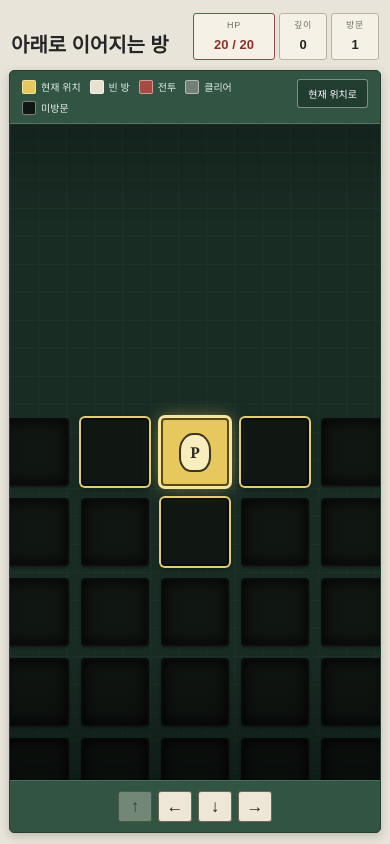
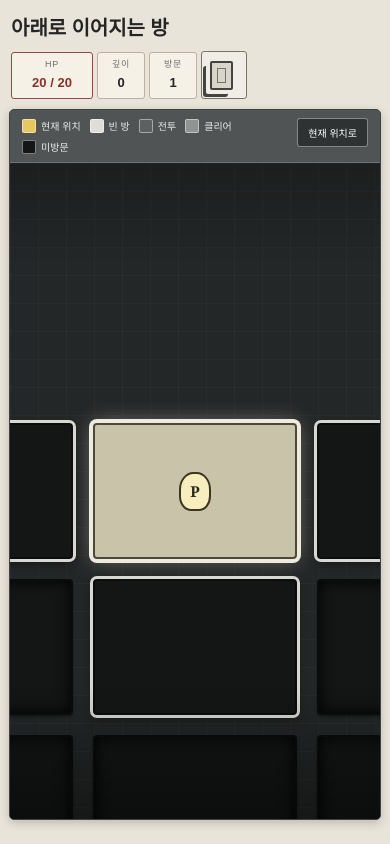
Before and after one commit to dhwangdo/solitaire-deckbattle-prototype, a Next.js app: page / in a window 390 px wide. Built offline with nearby package versions, Linux system fonts and the light colour scheme.

Commit message:
Add freeform deck editing

```diff
--- a/app/globals.css
+++ b/app/globals.css
@@ -59,6 +59,7 @@ h1 { margin: 0; font-size: 25px; font-weight: 600; }
 
 .map-shell { width: min(1280px, 100%); }
 .map-topbar { align-items: center; }
+.map-top-actions { display: flex; align-items: center; gap: 10px; }
 
 .map-run-stats {
   display: flex;
@@ -83,9 +84,9 @@ h1 { margin: 0; font-size: 25px; font-weight: 600; }
 
 .map-board {
   overflow: hidden;
-  border: 1px solid #263d32;
+  border: 1px solid #3e4243;
   border-radius: 5px;
-  background: #253f34;
+  background: #484c4d;
   box-shadow: 0 3px 10px rgba(35, 36, 31, .22);
 }
 
@@ -99,7 +100,7 @@ h1 { margin: 0; font-size: 25px; font-weight: 600; }
   padding: 8px 12px;
   border-bottom: 1px solid rgba(255,255,255,.18);
   color: rgba(255,255,255,.88);
-  background: #315443;
+  background: #505455;
   font: 10px Arial, sans-serif;
 }
 
@@ -107,10 +108,13 @@ h1 { margin: 0; font-size: 25px; font-weight: 600; }
 .map-legend span { display: flex; align-items: center; gap: 5px; }
 .map-legend i { width: 14px; height: 14px; border: 1px solid rgba(255,255,255,.45); border-radius: 2px; }
 .legend-current { background: #e6c85f; }
-.legend-empty { background: #e8e1d1; }
-.legend-combat { background: #a74a42; }
-.legend-cleared { background: #728078; }
-.legend-unknown { background: #101612; }
+.legend-empty { background: #deddd8; }
+.legend-combat { background: #5d6060; }
+.legend-cleared { background: #909493; }
+.legend-unknown { background: #141616; }
+
+.map-toolbar-actions { display: flex; align-items: center; gap: 10px; }
+.map-help { color: rgba(255,255,255,.68); white-space: nowrap; }
 
 .recenter-map {
   flex: none;
@@ -118,7 +122,7 @@ h1 { margin: 0; font-size: 25px; font-weight: 600; }
   border: 1px solid rgba(255,255,255,.42);
   border-radius: 3px;
   color: white;
-  background: rgba(20,43,33,.55);
+  background: rgba(20,22,22,.55);
   cursor: pointer;
   font-size: 10px;
 }
@@ -136,7 +140,7 @@ h1 { margin: 0; font-size: 25px; font-weight: 600; }
   background:
     linear-gradient(rgba(255,255,255,.025) 1px, transparent 1px),
     linear-gradient(90deg, rgba(255,255,255,.025) 1px, transparent 1px),
-    #192c24;
+    #242727;
   background-size: 28px 28px;
 }
 
@@ -154,31 +158,31 @@ h1 { margin: 0; font-size: 25px; font-weight: 600; }
   position: relative;
   display: grid;
   place-items: center;
-  width: 68px;
-  height: 68px;
-  padding: 4px;
-  border: 2px solid #202721;
+  width: 204px;
+  height: 136px;
+  padding: 8px;
+  border: 2px solid #343737;
   border-radius: 4px;
   color: #2a2a27;
-  background: #e8e1d1;
+  background: #deddd8;
   box-shadow: 0 3px 5px rgba(0,0,0,.24), inset 0 0 0 1px rgba(255,255,255,.42);
   cursor: default;
-  font: 700 10px Arial, sans-serif;
+  font: 700 13px Arial, sans-serif;
 }
 
 .map-room.is-unknown {
-  border-color: #090d0b;
+  border-color: #0b0d0d;
   color: transparent;
-  background: #101612;
+  background: #141616;
   box-shadow: inset 0 0 15px #000, 0 2px 3px rgba(0,0,0,.32);
 }
 
-.map-room.is-combat { border-color: #692d29; color: white; background: #a74a42; }
-.map-room.is-cleared { border-color: #47534c; color: #e8edea; background: #728078; }
-.map-room.is-adjacent { cursor: pointer; box-shadow: 0 0 0 2px #e2cc76, 0 3px 8px rgba(0,0,0,.35); }
+.map-room.is-combat { border-color: #393b3b; color: white; background: #5d6060; }
+.map-room.is-cleared { border-color: #5b5f5e; color: white; background: #909493; }
+.map-room.is-adjacent { cursor: pointer; box-shadow: 0 0 0 3px #d8d8d2, 0 4px 12px rgba(0,0,0,.42); }
 .map-room.is-adjacent:hover { transform: translateY(-2px); filter: brightness(1.12); }
 .map-room:focus-visible { outline: 3px solid white; outline-offset: 2px; }
-.map-room.is-current { z-index: 2; border-color: #594918; background: #e6c85f; box-shadow: 0 0 0 3px #f6e59b, 0 0 18px rgba(244,214,99,.52); }
+.map-room.is-current { z-index: 2; border-color: #4c493b; background: #c9c4a9; box-shadow: 0 0 0 4px #eeebdc, 0 0 22px rgba(238,235,220,.42); }
 
 .map-player {
   display: grid;
@@ -200,37 +204,143 @@ h1 { margin: 0; font-size: 25px; font-weight: 600; }
   pointer-events: none;
 }
 
-.map-movement {
+.deck-editor-trigger {
+  display: grid;
+  grid-template-columns: 30px auto;
+  align-items: center;
+  gap: 7px;
+  min-height: 48px;
+  padding: 6px 10px;
+  border: 1px solid #77736a;
+  border-radius: 3px;
+  color: #282724;
+  background: #efede6;
+  cursor: pointer;
+  font: 700 11px Arial, sans-serif;
+}
+
+.deck-editor-trigger:hover { background: white; }
+
+.deck-stack-icon {
   position: relative;
-  z-index: 5;
+  display: block;
+  width: 23px;
+  height: 29px;
+  border: 2px solid #45433d;
+  border-radius: 2px;
+  background: #d8d5cb;
+  box-shadow: -4px 4px 0 #efede6, -6px 6px 0 1px #45433d;
+}
+
+.deck-stack-icon::after {
+  content: "";
+  position: absolute;
+  inset: 5px;
+  border: 1px solid #77736a;
+}
+
+.deck-editor-overlay {
+  position: fixed;
+  z-index: 100;
+  inset: 0;
+  display: grid;
+  place-items: center;
+  padding: 22px;
+  background: rgba(20,21,20,.78);
+}
+
+.deck-editor-panel {
+  display: grid;
+  grid-template-rows: auto 1fr auto;
+  width: min(1120px, 100%);
+  height: min(820px, calc(100vh - 44px));
+  overflow: hidden;
+  border: 1px solid #514f48;
+  border-radius: 5px;
+  background: #ece9df;
+  box-shadow: 0 14px 48px rgba(0,0,0,.48);
+}
+
+.deck-editor-header {
+  display: flex;
+  align-items: start;
+  justify-content: space-between;
+  padding: 18px 20px 15px;
+  border-bottom: 1px solid #b9b4a8;
+  background: #f7f5ef;
+}
+
+.deck-editor-header p { margin: 0 0 3px; color: #77736a; font: 9px Arial, sans-serif; letter-spacing: .15em; }
+.deck-editor-header h2 { margin: 0; font-size: 25px; font-weight: 600; }
+.deck-editor-header span { display: block; margin-top: 5px; color: #6f716d; font: 11px Arial, sans-serif; }
+.deck-editor-header > button { width: 34px; height: 34px; border: 1px solid #9b968a; border-radius: 3px; background: white; cursor: pointer; font-size: 22px; }
+
+.deck-editor-columns {
+  display: grid;
+  grid-template-columns: 1fr 1fr;
+  min-height: 0;
+}
+
+.deck-editor-column { display: grid; grid-template-rows: auto 1fr; min-width: 0; min-height: 0; }
+.deck-editor-column + .deck-editor-column { border-left: 1px solid #aaa69b; }
+.deck-editor-column.inventory-column { background: #d8d7d2; }
+
+.deck-editor-column-title {
   display: flex;
   align-items: center;
-  justify-content: center;
-  gap: 6px;
-  min-height: 52px;
-  padding: 8px 12px;
-  border-top: 1px solid rgba(255,255,255,.15);
-  color: rgba(255,255,255,.75);
-  background: #315443;
-  font: 10px Arial, sans-serif;
+  justify-content: space-between;
+  padding: 10px 15px;
+  border-bottom: 1px solid #aaa69b;
+  background: rgba(255,255,255,.4);
 }
 
-.map-movement button {
+.deck-editor-column-title h3 { margin: 0; font-size: 14px; }
+.deck-editor-column-title strong { font: 700 12px Arial, sans-serif; }
+
+.deck-editor-card-list {
   display: grid;
-  place-items: center;
-  width: 34px;
-  height: 31px;
-  border: 1px solid #6f6758;
-  border-radius: 3px;
-  color: #27231d;
-  background: #eee7d8;
-  cursor: pointer;
-  font-size: 17px;
+  grid-template-columns: repeat(auto-fill, 102px);
+  align-content: start;
+  justify-content: center;
+  gap: 18px 15px;
+  padding: 20px 14px;
+  overflow: auto;
 }
 
-.map-movement button:hover:not(:disabled) { background: white; }
-.map-movement button:disabled { cursor: default; opacity: .35; }
-.map-movement span { margin-left: 8px; }
+.deck-editor-card {
+  flex: none;
+  cursor: pointer;
+  transition: transform .12s ease, box-shadow .12s ease;
+}
+
+.deck-editor-card:hover { z-index: 2; transform: translateY(-6px); box-shadow: 0 8px 16px rgba(0,0,0,.3); }
+.deck-editor-card:focus-visible { outline: 3px solid #2e5f85; outline-offset: 3px; }
+
+.deck-editor-empty {
+  grid-column: 1 / -1;
+  align-self: center;
+  margin-top: 80px;
+  padding: 24px;
+  border: 1px dashed #8d8b84;
+  color: #70716d;
+  text-align: center;
+  font: 11px Arial, sans-serif;
+}
+
+.deck-editor-footer {
+  display: flex;
+  align-items: center;
+  justify-content: space-between;
+  gap: 14px;
+  min-height: 54px;
+  padding: 10px 16px;
+  border-top: 1px solid #aaa69b;
+  background: #f7f5ef;
+  font: 11px Arial, sans-serif;
+}
+
+.deck-editor-footer span { color: #555750; }
+.deck-editor-footer button { flex: none; padding: 8px 14px; border: 1px solid #6f6c64; border-radius: 3px; background: white; cursor: pointer; font-weight: 700; }
 
 .battlefield {
   position: relative;
@@ -943,7 +1053,7 @@ h1 { margin: 0; font-size: 25px; font-weight: 600; }
 
 @media (max-width: 900px) {
   .map-viewport { min-height: 520px; }
-  .map-movement span { display: none; }
+  .deck-editor-panel { height: calc(100vh - 28px); }
   .enemy-zone { overflow-x: auto; }
   .enemies-row { justify-content: start; width: 540px; gap: 20px; }
   .pile-zone { overflow-x: auto; }
@@ -956,14 +1066,26 @@ h1 { margin: 0; font-size: 25px; font-weight: 600; }
 @media (max-width: 640px) {
   .game-shell { padding: 9px; }
   .topbar { padding: 4px 2px 10px; }
-  .map-topbar { align-items: end; }
+  .map-topbar { align-items: end; flex-wrap: wrap; gap: 8px; }
+  .map-top-actions { gap: 4px; }
   .map-run-stats { gap: 4px; }
   .map-run-stats > div { min-width: 48px; padding: 5px 6px; }
   .map-run-stats .map-health { min-width: 82px; }
   .map-run-stats strong { font-size: 13px; }
   .map-toolbar { align-items: start; }
   .map-legend { gap: 6px 9px; max-width: 250px; }
+  .map-help { display: none; }
   .map-viewport { height: calc(100vh - 188px); min-height: 480px; }
+  .deck-editor-trigger { grid-template-columns: 28px; padding-inline: 8px; }
+  .deck-editor-trigger > span:last-child { display: none; }
+  .deck-editor-overlay { padding: 8px; }
+  .deck-editor-panel { height: calc(100vh - 16px); }
+  .deck-editor-header { padding: 12px; }
+  .deck-editor-header span { max-width: 270px; }
+  .deck-editor-columns { grid-template-columns: 1fr; overflow: auto; }
+  .deck-editor-column { min-height: 390px; }
+  .deck-editor-column + .deck-editor-column { border-top: 1px solid #aaa69b; border-left: 0; }
+  .deck-editor-card-list { overflow: visible; }
   .eyebrow { display: none; }
   h1 { font-size: 20px; }
   .battlefield { min-height: 885px; }
--- a/app/page.tsx
+++ b/app/page.tsx
@@ -107,8 +107,9 @@ const MAX_PLAYER_HP = 20;
 const STARTING_DECK_SIZE = 27;
 const MAP_COLUMNS = 15;
 const MAP_ROWS = 60;
-const MAP_CELL_SIZE = 68;
-const MAP_CELL_GAP = 12;
+const MAP_ROOM_WIDTH = 204;
+const MAP_ROOM_HEIGHT = 136;
+const MAP_CELL_GAP = 20;
 const MAP_PADDING = 42;
 const MAP_START: MapPosition = { x: Math.floor(MAP_COLUMNS / 2), y: 0 };
 const CARD_HEIGHT = 144;
@@ -149,8 +150,8 @@ function createEnemies(): EnemyState[] {
     {
       id: "beast",
       name: "훈련용 괴수",
-      hp: 40,
-      maxHp: 40,
+      hp: 1,
+      maxHp: 1,
       pattern: [
         { type: "physical", value: 6 },
         { type: "physical", value: 8 },
@@ -165,8 +166,8 @@ function createEnemies(): EnemyState[] {
     {
       id: "goblin",
       name: "숲 고블린",
-      hp: 34,
-      maxHp: 34,
+      hp: 1,
+      maxHp: 1,
       pattern: [
         { type: "magic", value: 5 },
         { type: "physical", value: 7 },
@@ -270,10 +271,10 @@ function waitingState(playerHp = MAX_PLAYER_HP): GameState {
   };
 }
 
-function dealtState(playerHp = MAX_PLAYER_HP): GameState {
+function dealtState(playerHp = MAX_PLAYER_HP, deck = createDeck()): GameState {
   return {
     ...waitingState(playerHp),
-    piles: buildPiles(shuffle(createDeck())),
+    piles: buildPiles(shuffle(deck.map((card) => ({ ...card, revealed: false })))),
     message: "파일 배치 완료 — 맨 위 카드를 가져옵니다.",
   };
 }
@@ -335,6 +336,10 @@ export default function Home() {
   const [clearedCombats, setClearedCombats] = useState<Set<string>>(() => new Set());
   const [activeBattleRoom, setActiveBattleRoom] = useState<string | null>(null);
   const [mapPan, setMapPan] = useState({ x: 0, y: 0 });
+  const [deckCards, setDeckCards] = useState<Card[]>(createDeck);
+  const [inventoryCards, setInventoryCards] = useState<Card[]>([]);
+  const [deckEditorOpen, setDeckEditorOpen] = useState(false);
+  const [deckEditorMessage, setDeckEditorMessage] = useState("카드를 클릭해 덱과 인벤토리 사이에서 이동하세요.");
   const [game, setGame] = useState<GameState>(waitingState);
   const [phase, setPhase] = useState<Phase>("drawing");
   const [dragging, setDragging] = useState<DragState | null>(null);
@@ -354,7 +359,6 @@ export default function Home() {
     moved: boolean;
   } | null>(null);
   const mapWasDraggedRef = useRef(false);
-  const moveOnMapRef = useRef<(deltaX: number, deltaY: number) => void>(() => {});
 
   const later = (callback: () => void, delay: number) => {
     const timer = window.setTimeout(callback, delay);
@@ -398,12 +402,13 @@ export default function Home() {
 
   const startBattle = (playerHp = runPlayerHp) => {
     clearBattleTimers();
+    setDeckEditorOpen(false);
     setDragging(null);
     setLockedEnemyId(null);
     setAttackingEnemyId(null);
     setDamagePopup(null);
     setPhase("drawing");
-    setGame(dealtState(playerHp));
+    setGame(dealtState(playerHp, deckCards));
     setScreen("battle");
     later(drawCards, 360);
   };
@@ -417,8 +422,8 @@ export default function Home() {
   const centerMapOn = (position: MapPosition) => {
     const viewport = mapViewportRef.current;
     if (!viewport) return;
-    const roomCenterX = MAP_PADDING + position.x * (MAP_CELL_SIZE + MAP_CELL_GAP) + MAP_CELL_SIZE / 2;
-    const roomCenterY = MAP_PADDING + position.y * (MAP_CELL_SIZE + MAP_CELL_GAP) + MAP_CELL_SIZE / 2;
+    const roomCenterX = MAP_PADDING + position.x * (MAP_ROOM_WIDTH + MAP_CELL_GAP) + MAP_ROOM_WIDTH / 2;
+    const roomCenterY = MAP_PADDING + position.y * (MAP_ROOM_HEIGHT + MAP_CELL_GAP) + MAP_ROOM_HEIGHT / 2;
     setMapPan({
       x: viewport.clientWidth / 2 - roomCenterX,
       y: viewport.clientHeight / 2 - roomCenterY,
@@ -447,9 +452,6 @@ export default function Home() {
       startBattle(runPlayerHp);
     }
   };
-  useLayoutEffect(() => {
-    moveOnMapRef.current = moveOnMap;
-  });
 
   const returnToMap = () => {
     if (activeBattleRoom) {
@@ -474,6 +476,26 @@ export default function Home() {
     setScreen("map");
   };
 
+  const moveDeckCardToInventory = (cardId: number) => {
+    if (deckCards.length <= 1) {
+      setDeckEditorMessage("덱에는 반드시 카드가 1장 이상 있어야 합니다.");
+      return;
+    }
+    const card = deckCards.find((item) => item.id === cardId);
+    if (!card) return;
+    setDeckCards((current) => current.filter((item) => item.id !== cardId));
+    setInventoryCards((current) => [...current, card]);
+    setDeckEditorMessage(`${card.name}을(를) 인벤토리로 옮겼습니다.`);
+  };
+
+  const moveInventoryCardToDeck = (cardId: number) => {
+    const card = inventoryCards.find((item) => item.id === cardId);
+    if (!card) return;
+    setInventoryCards((current) => current.filter((item) => item.id !== cardId));
+    setDeckCards((current) => [...current, card]);
+    setDeckEditorMessage(`${card.name}을(를) 덱에 넣었습니다.`);
+  };
+
   const beginMapDrag = (event: ReactPointerEvent<HTMLDivElement>) => {
     if (event.button !== 0) return;
     mapWasDraggedRef.current = false;
@@ -506,32 +528,6 @@ export default function Home() {
     const frame = window.requestAnimationFrame(() => centerMapOn(mapPosition));
     return () => window.cancelAnimationFrame(frame);
   }, [screen, mapPosition]);
-
-  useEffect(() => {
-    if (screen !== "map") return;
-    const handleKeyDown = (event: KeyboardEvent) => {
-      if (event.target instanceof HTMLInputElement || event.target instanceof HTMLTextAreaElement) return;
-      const direction = ({
-        ArrowUp: [0, -1],
-        w: [0, -1],
-        W: [0, -1],
-        ArrowDown: [0, 1],
-        s: [0, 1],
-        S: [0, 1],
-        ArrowLeft: [-1, 0],
-        a: [-1, 0],
-        A: [-1, 0],
-        ArrowRight: [1, 0],
-        d: [1, 0],
-        D: [1, 0],
-      } as Record<string, [number, number]>)[event.key];
-      if (!direction) return;
-      event.preventDefault();
-      moveOnMapRef.current(direction[0], direction[1]);
-    };
-    window.addEventListener("keydown", handleKeyDown);
-    return () => window.removeEventListener("keydown", handleKeyDown);
-  }, [screen]);
 
   useLayoutEffect(() => {
     const origins = pendingOriginsRef.current;
@@ -1113,8 +1109,10 @@ export default function Home() {
 
   if (screen === "map") {
     const exploredCount = visitedRooms.size;
-    const mapWidth = MAP_PADDING * 2 + MAP_COLUMNS * MAP_CELL_SIZE + (MAP_COLUMNS - 1) * MAP_CELL_GAP;
-    const mapHeight = MAP_PADDING * 2 + MAP_ROWS * MAP_CELL_SIZE + (MAP_ROWS - 1) * MAP_CELL_GAP;
+    const currentRoomKey = mapRoomKey(mapPosition);
+    const canEditDeck = getRoomType(mapPosition, mapSeed) === "empty" || clearedCombats.has(currentRoomKey);
+    const mapWidth = MAP_PADDING * 2 + MAP_COLUMNS * MAP_ROOM_WIDTH + (MAP_COLUMNS - 1) * MAP_CELL_GAP;
+    const mapHeight = MAP_PADDING * 2 + MAP_ROWS * MAP_ROOM_HEIGHT + (MAP_ROWS - 1) * MAP_CELL_GAP;
 
     return (
       <main className="game-shell map-shell">
@@ -1123,12 +1121,28 @@ export default function Home() {
             <p className="eyebrow">THE DESCENT · EXPLORATION MAP</p>
             <h1>아래로 이어지는 방</h1>
           </div>
+          <div className="map-top-actions">
             <div className="map-run-stats">
               <div className="map-health" aria-label={`체력 ${runPlayerHp} 중 ${MAX_PLAYER_HP}`}>
                 <span>HP</span><strong>{runPlayerHp} / {MAX_PLAYER_HP}</strong>
               </div>
               <div><span>깊이</span><strong>{mapPosition.y}</strong></div>
               <div><span>방문</span><strong>{exploredCount}</strong></div>
+            </div>
+            {canEditDeck && (
+              <button
+                type="button"
+                className="deck-editor-trigger"
+                onClick={() => {
+                  setDeckEditorMessage("카드를 클릭해 덱과 인벤토리 사이에서 이동하세요.");
+                  setDeckEditorOpen(true);
+                }}
+                aria-label={`덱 편집, 현재 ${deckCards.length}장`}
+              >
+                <span className="deck-stack-icon" aria-hidden="true" />
+                <span>덱 편집</span>
+              </button>
+            )}
           </div>
         </header>
 
@@ -1141,9 +1155,12 @@ export default function Home() {
               <span><i className="legend-cleared" />클리어</span>
               <span><i className="legend-unknown" />미방문</span>
             </div>
+            <div className="map-toolbar-actions">
+              <span className="map-help">인접한 방을 클릭해 이동 · 지도를 드래그해 탐색</span>
               <button type="button" className="recenter-map" onClick={() => centerMapOn(mapPosition)}>
                 현재 위치로
               </button>
+            </div>
           </div>
 
           <div
@@ -1162,8 +1179,8 @@ export default function Home() {
                 height: mapHeight,
                 padding: MAP_PADDING,
                 gap: MAP_CELL_GAP,
-                gridTemplateColumns: `repeat(${MAP_COLUMNS}, ${MAP_CELL_SIZE}px)`,
-                gridAutoRows: `${MAP_CELL_SIZE}px`,
+                gridTemplateColumns: `repeat(${MAP_COLUMNS}, ${MAP_ROOM_WIDTH}px)`,
+                gridAutoRows: `${MAP_ROOM_HEIGHT}px`,
                 transform: `translate3d(${mapPan.x}px, ${mapPan.y}px, 0)`,
               }}
             >
@@ -1218,15 +1235,70 @@ export default function Home() {
             </div>
             <div className="map-depth-fade" aria-hidden="true" />
           </div>
-
-          <div className="map-movement" aria-label="이동 조작">
-            <button type="button" onClick={() => moveOnMap(0, -1)} disabled={mapPosition.y === 0} aria-label="위로 이동">↑</button>
-            <button type="button" onClick={() => moveOnMap(-1, 0)} disabled={mapPosition.x === 0} aria-label="왼쪽으로 이동">←</button>
-            <button type="button" onClick={() => moveOnMap(0, 1)} disabled={mapPosition.y === MAP_ROWS - 1} aria-label="아래로 이동">↓</button>
-            <button type="button" onClick={() => moveOnMap(1, 0)} disabled={mapPosition.x === MAP_COLUMNS - 1} aria-label="오른쪽으로 이동">→</button>
-            <span>방을 클릭하거나 방향키 / WASD로 이동 · 지도를 드래그해 둘러보기</span>
-          </div>
         </section>
+
+        {deckEditorOpen && (
+          <div className="deck-editor-overlay" role="dialog" aria-modal="true" aria-labelledby="deck-editor-title" onClick={() => setDeckEditorOpen(false)}>
+            <section className="deck-editor-panel" onClick={(event) => event.stopPropagation()}>
+              <header className="deck-editor-header">
+                <div>
+                  <p>LOADOUT</p>
+                  <h2 id="deck-editor-title">덱 편집</h2>
+                  <span>카드를 클릭하면 반대편으로 이동합니다. 덱은 최소 1장이어야 합니다.</span>
+                </div>
+                <button type="button" onClick={() => setDeckEditorOpen(false)} aria-label="덱 편집 닫기">×</button>
+              </header>
+
+              <div className="deck-editor-columns">
+                <section className="deck-editor-column">
+                  <div className="deck-editor-column-title">
+                    <h3>전투 덱</h3><strong>{deckCards.length}장</strong>
+                  </div>
+                  <div className="deck-editor-card-list">
+                    {deckCards.map((card) => (
+                      <button
+                        type="button"
+                        className={`deck-editor-card card-face ${card.kind} ${card.damageType}`}
+                        key={card.id}
+                        onClick={() => moveDeckCardToInventory(card.id)}
+                        aria-label={`${card.name}을 인벤토리로 이동`}
+                      >
+                        <CardFace card={card} />
+                      </button>
+                    ))}
+                  </div>
+                </section>
+
+                <section className="deck-editor-column inventory-column">
+                  <div className="deck-editor-column-title">
+                    <h3>인벤토리</h3><strong>{inventoryCards.length}장</strong>
+                  </div>
+                  <div className="deck-editor-card-list">
+                    {inventoryCards.map((card) => (
+                      <button
+                        type="button"
+                        className={`deck-editor-card card-face ${card.kind} ${card.damageType}`}
+                        key={card.id}
+                        onClick={() => moveInventoryCardToDeck(card.id)}
+                        aria-label={`${card.name}을 전투 덱으로 이동`}
+                      >
+                        <CardFace card={card} />
+                      </button>
+                    ))}
+                    {inventoryCards.length === 0 && (
+                      <div className="deck-editor-empty">덱에서 카드를 빼면 이곳에 보관됩니다.</div>
+                    )}
+                  </div>
+                </section>
+              </div>
+
+              <footer className="deck-editor-footer">
+                <span role="status" aria-live="polite">{deckEditorMessage}</span>
+                <button type="button" onClick={() => setDeckEditorOpen(false)}>편집 완료</button>
+              </footer>
+            </section>
+          </div>
+        )}
       </main>
     );
   }
```
Also changed, not shown: 1 other file (tests, documents, lock files or other folders). Lines whose indentation alone changed are shown as unchanged.
